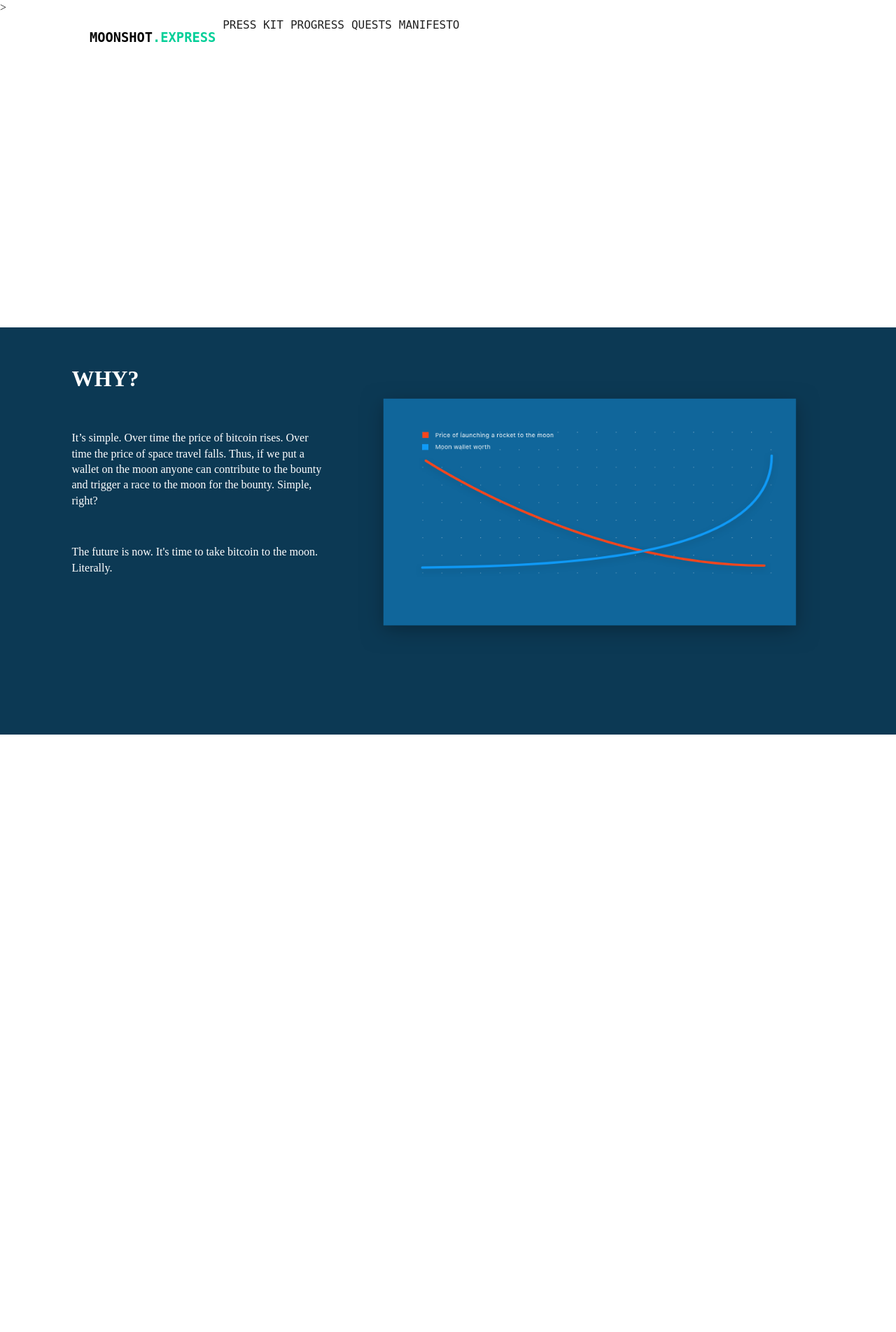
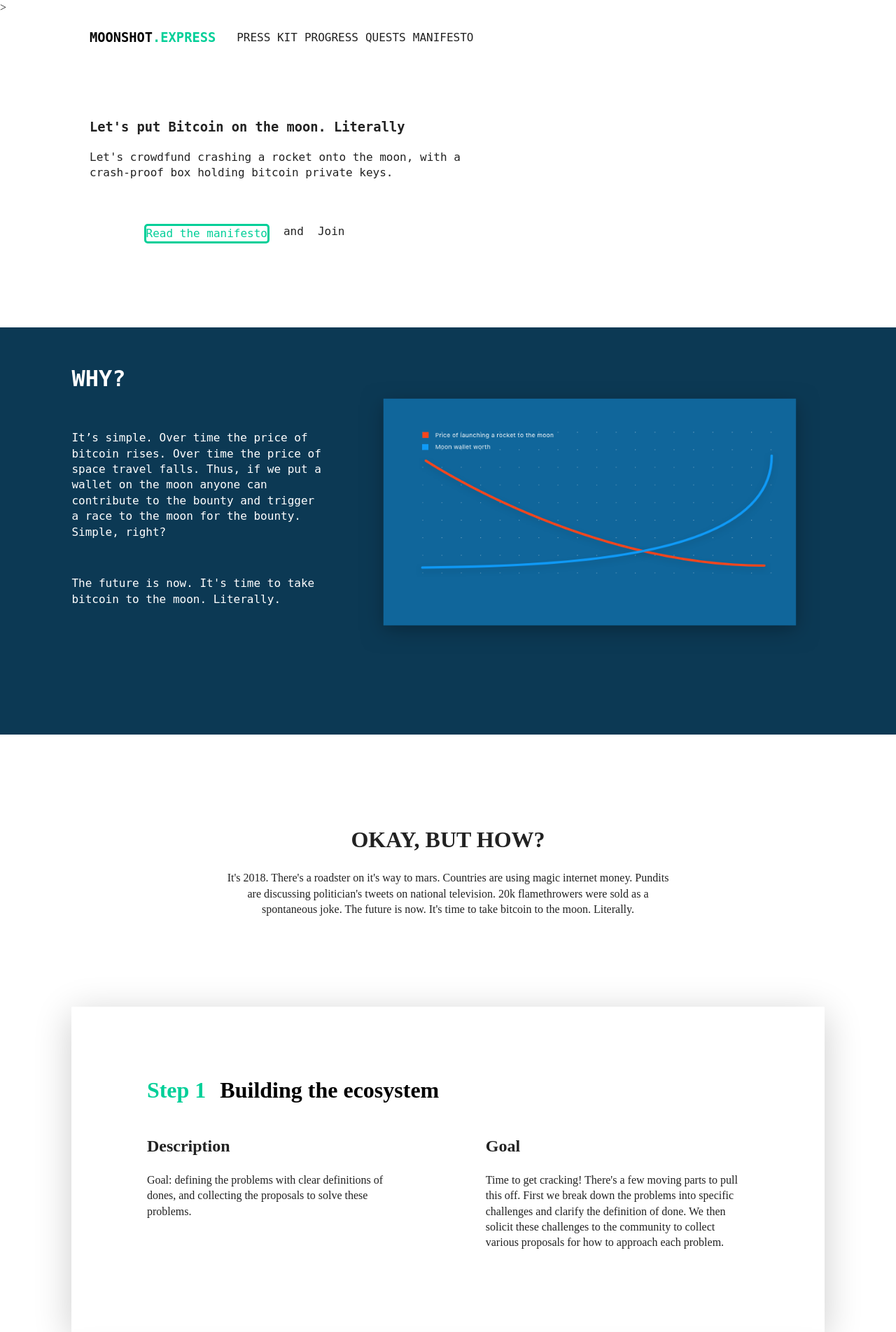
Before and after one commit to AhsanFazal/moonshot-website, a PHP site: page / in a window 1280 px wide. Shown: the part 30-1934 px from the top of the page at 70% size. Before the commit the page ends 1080 px from the top, so only its background shows below. Run offline with PHP 8.4, Linux system fonts and the light colour scheme; some libraries are stand-ins or nearby versions.

Commit message:
More progress

```diff
--- a/css/main.css
+++ b/css/main.css
@@ -138,6 +138,7 @@ textarea {
     float: left;
     color: #00CF98;
     margin-left: 0px;
+    margin-right: 20px;
 }
 .firstheader {
     margin: 0% auto auto 10%;
@@ -146,13 +147,33 @@ textarea {
 .firstheader p {
     float: left;
     margin-left: 10px;
-    margin-top: 3px;
+    margin-top: 21px;
 }
 .black {
     float: left;
     color: black;
 }
-
+.firsttoptext {
+    font-family: Hack, monospace;
+    padding-top: 10%;
+    padding-left: 10%;
+    text-align: left;
+    width: 45%;
+}
+.firsttoptextlinks {
+    padding-left: 10%;
+    padding-top: 5%;
+}
+.firsttoptextlinks p {
+    float: left;
+    margin-left: 20px;
+}
+.manifesto {
+    border-style: solid;
+    border-color: #00CF98;
+    color: #00CF98;
+    border-radius: 5px;
+}
 
 
 
@@ -166,6 +187,7 @@ textarea {
 }
 .firstbottomtext {
     flex: 2;
+    font-family: Hack, monospace;
 }
 .firstbottomtext p, .firstbottomtext h1 {
     margin-left: 20%;
@@ -181,6 +203,66 @@ textarea {
     width: 660px;
     height: 390px;
 }
+
+
+
+
+.second {
+    margin-left: 8%;
+    margin-right: 8%;
+    flex-direction: column;
+    height: 2100px;
+}
+
+.secondheader h1 {
+    margin-top: 2px;
+}
+.secondheader {
+    text-align: center;
+    margin-left: 25%;
+    width: 50%;
+    margin-bottom: 10%;
+    margin-top: 10%;
+}
+.steps {
+    margin-top: 3%;
+    margin-bottom: 3%;
+    box-shadow: 0 10px 50px 0 rgba(0,0,0,0.20);
+    height: 466px;
+    display: flex;
+    flex-direction: column;
+}
+.stepstitle {
+    flex: 1;
+    margin-left: 10%;
+}
+.stepstitle h1 {
+    margin-top: 10%;
+    font-family:
+    float: left;
+}
+.stepscontent {
+    flex: 4;
+    display: flex;
+    flex-direction: row;
+}
+.stepsleft {
+    flex: 1;
+    margin-left: 10%;
+    margin-right: 5%;
+}
+.stepsright {
+    flex: 1;
+    margin-left: 5%;
+    margin-right: 10%;
+}
+.third {
+    height: 455px;
+    width: 100%;
+    background-color: #0C3954;
+}
+
+
 @media only screen and (min-width: 500px) {
 
 }
--- a/index.html
+++ b/index.html
@@ -3,7 +3,7 @@
 <head>
     <meta charset="utf-8">
     <meta http-equiv="x-ua-compatible" content="ie=edge">
-    <title></title>
+    <title>MOONSHOT.EXPRESS</title>
     <meta name="description" content="">
     <meta name="viewport" content="width=device-width, initial-scale=1">
 
@@ -35,6 +35,17 @@
                         <p>QUESTS</p>
                         <p>MANIFESTO</p>
                     </div>
+                    <div class="firsttoptext">
+                        <h3>Let's put Bitcoin on the moon. Literally</h3>
+                        <p>Let's crowdfund crashing a rocket onto the moon,
+                            with a crash-proof box holding bitcoin private keys.</p>
+
+                            <div class="firsttoptextlinks">
+                                <p class="manifesto">Read the manifesto</p>
+                                <p>and</p>
+                                <p>Join</p>
+                            </div>
+                        </div>
                     </div>
                     <div class="firstbottom">
                         <div class="firstbottomtext">
@@ -47,12 +58,90 @@
                         </div>
                     </div>
                 </div>
-            <div class="second"></div>
-            <div class="third"></div>
-            <div class="fourth"></div>
-            <div class="bottomheader"></div>
+                <div class="secondheader">
+                        <h1>OKAY, BUT HOW?</h1>
+                        <p>It's 2018. There's a roadster on it's way to mars. Countries are using magic internet money. Pundits are discussing politician's tweets on national television. 20k flamethrowers were sold as a spontaneous joke. The future is now. It's time to take bitcoin to the moon. Literally.</p>
+                    </div>
+                <div class="second">
+
+                    <div class="steps">
+                        <div class="stepstitle">
+                            <h1 class="green">Step 1</h1><h1 class="black">Building the ecosystem</h1>
+                        </div>
+                        <div class="stepscontent">
+                            <div class="stepsleft">
+                                <h2>Description</h2>
+                                <p>Goal: defining the problems with clear definitions of dones, and collecting the proposals to solve these problems.</p>
+                            </div>
+                            <div class="stepsright">
+                                <h2>Goal</h2>
+                                <p>Time to get cracking! There's a few moving parts to pull this off. First we break down the problems into specific challenges and clarify the definition of done. We then solicit these challenges to the community to collect various proposals for how to approach each problem. </p>
+                            </div>
+                        </div>
 
                     </div>
+                    <div class="steps">
+                        <div class="stepstitle">
+                            <h1 class="green">Step 2</h1><h1 class="black">Build phase</h1>
+                        </div>
+                        <div class="stepscontent">
+                            <div class="stepsleft">
+                                <h2>Description</h2>
+                                <p>Goal: rally enthusiasm and recruit the needed muscle and knowledge expertise to approach this large problem. We need a wide group of varied skills and aggregate their efforts into a coordinated effort.
+                                </p>
+                            </div>
+                            <div class="stepsright">
+                                <h2>Goal</h2>
+                                <p>We start building the neccessary community of experts and hustlers to pull this off. The focus of community building is finding the right skill sets to overcome the bottlenecks of placing a privatekey on a rocket going to the moon. As we establish the vision with the founding team, we clarify our goals and objectives for the build phase.</p>
+                            </div>
+                        </div>
+                    </div>
+                    <div class="steps"><div class="stepstitle">
+                        <h1 class="green">Step 3</h1><h1 class="black">Crowdfund</h1>
+                    </div>
+                    <div class="stepscontent">
+                        <div class="stepsleft">
+                            <h2>Description</h2>
+                            <p>Goal: organizing the proposals into a clear strategy, defining the costs, designing the crowdfund (+ incentives), raising the money.</p>
+                        </div>
+                        <div class="stepsright">
+                            <h2>Goal</h2>
+                            <p>Once we have clear proposals for each problem, the goal is organizing all solutions into a single strategy, defining the costs, and raising the funds needed to pay for the launch materials. </p>
+                        </div>
+                    </div></div>
+                    <div class="steps"><div class="stepstitle">
+                        <h1 class="green">Step 4</h1><h1 class="black">Launch</h1>
+                    </div>
+                    <div class="stepscontent">
+                        <div class="stepsleft">
+                            <h2>Description</h2>
+                            <p></p>
+                        </div>
+                        <div class="stepsright">
+                            <h2>Goal</h2>
+                            <p></p>
+                        </div>
+                    </div></div>
+
+                </div>
+            </div>
+            <div class="secondheader">
+                    <h1>COOL! HOW CAN I HELP?</h1>
+                    <p>As you can imagine, there are a lot of tasks and issues that need to be solved before we can shoot something to the moon. There’s where you come in. If you have the skills and knowledge to help on any of those tasks or issues, join us!</p>
+                </div>
+
+            <div class="third">
+                    <div class="quests"></div>
+                </div>
+                <div class="fourth">
+                    <div class="secondheader">
+                        <h1>Join the ecosystem</h1>
+                        <p>If you’re exited after learning about this crazy idea and if you’re as exited about this goal as we are, join our ecosystem!</p>
+                    </div>
+                </div>
+
+
+                <div class="bottomheader"></div>
 
             <script src="js/vendor/modernizr-3.5.0.min.js"></script>
             <script src="https://code.jquery.com/jquery-3.2.1.min.js" integrity="sha256-hwg4gsxgFZhOsEEamdOYGBf13FyQuiTwlAQgxVSNgt4=" crossorigin="anonymous"></script>
```
Lines whose indentation alone changed are shown as unchanged.
